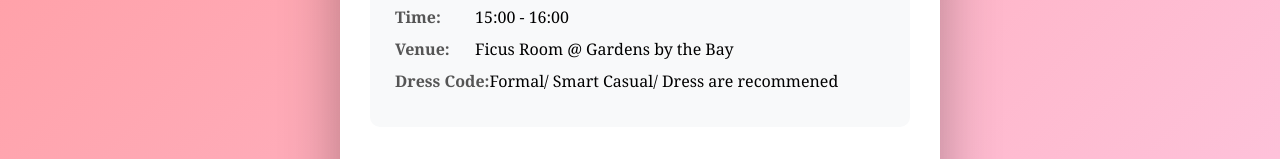
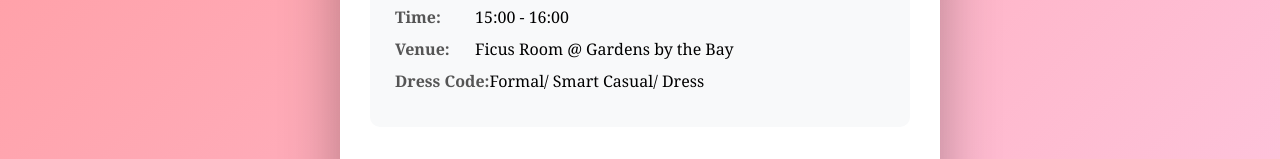
Before and after one commit to OolongTeh/RSVP_Invitation_v2, a plain HTML site: page index.html in a window 1280 px wide. Shown: the part 343-502 px from the top of the page. Drawn offline with Linux system fonts and the light colour scheme.

Commit message:
Update index.html

```diff
--- a/index.html
+++ b/index.html
@@ -211,7 +211,7 @@
                 </div>
                 <div class="detail-item">
                     <strong>Dress Code:</strong>
-                    <span>Formal/ Smart Casual/ Dress are recommened</span>
+                    <span>Formal/ Smart Casual/ Dress </span>
                 </div>
             </div>
 
```
